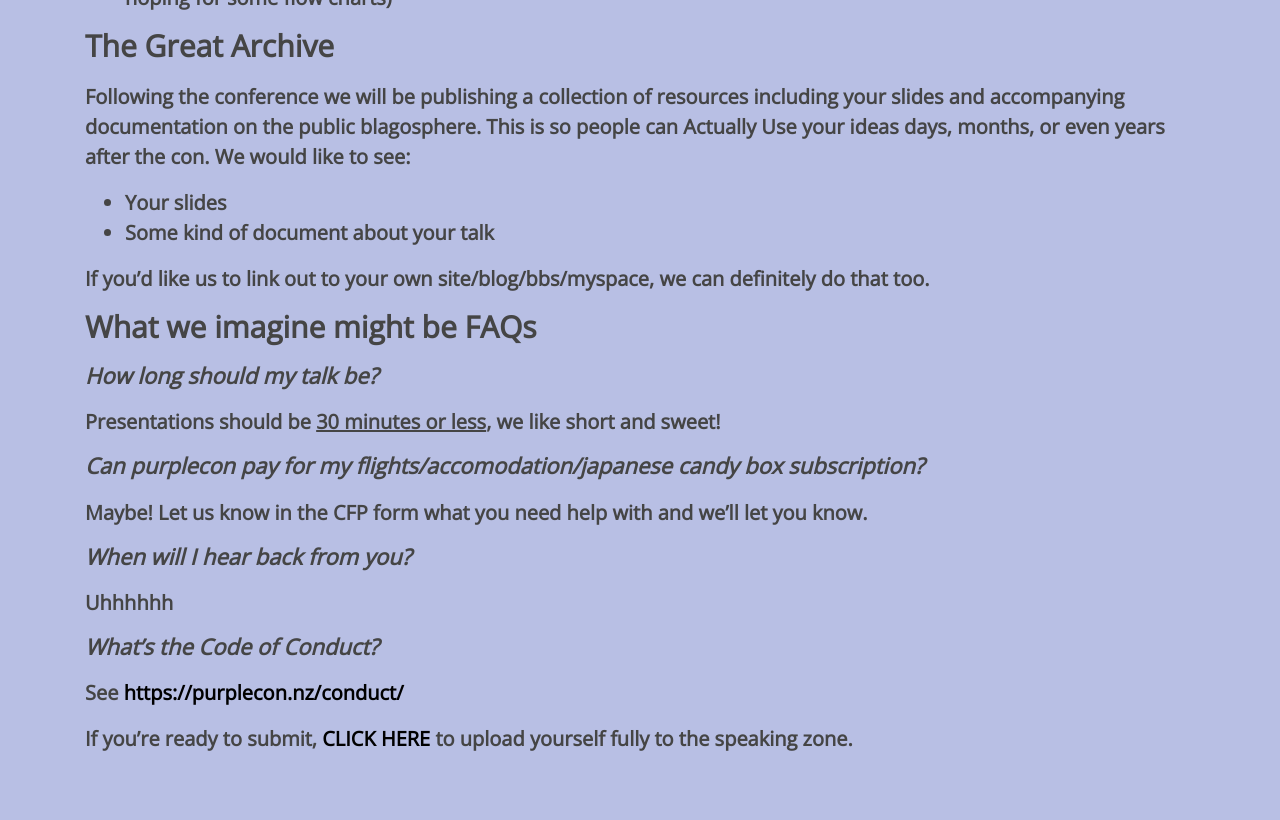
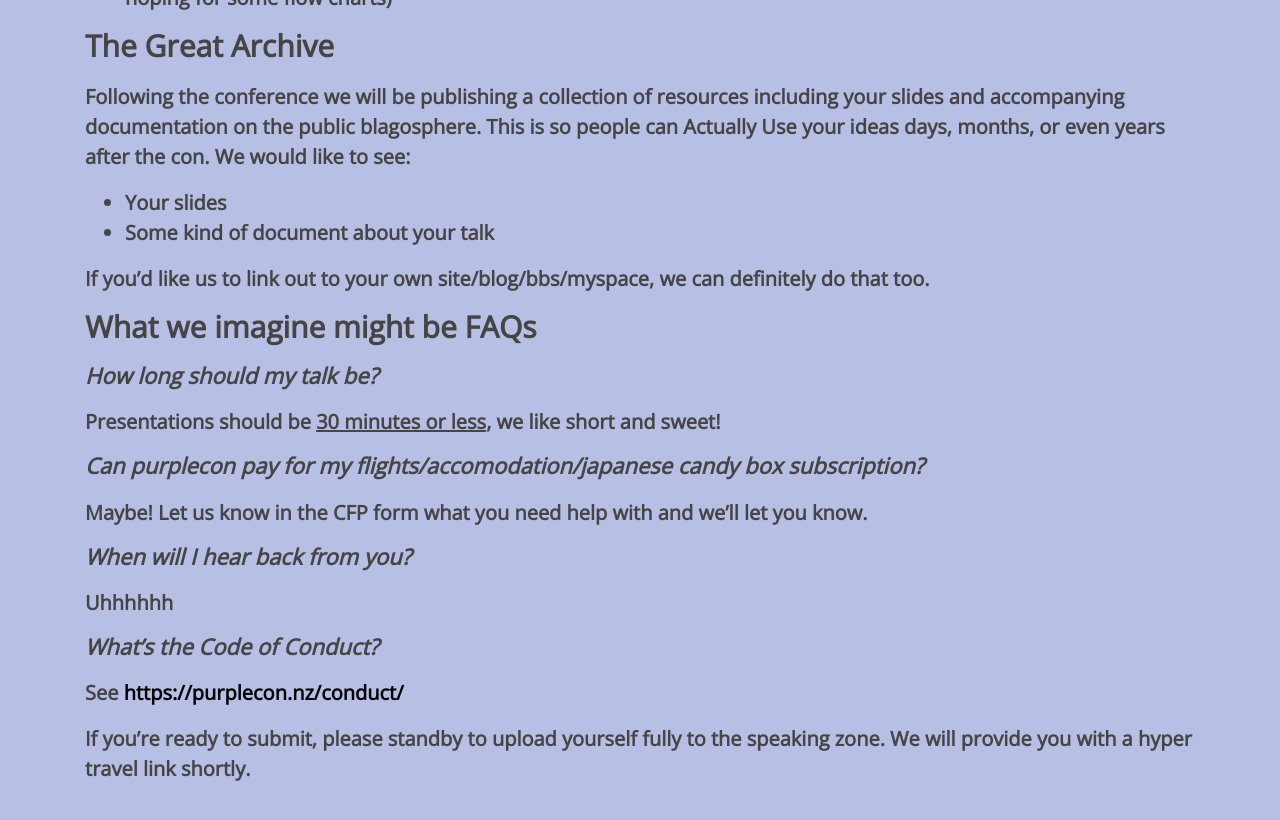
Before and after one commit to purplecon/2018.purplecon.nz, a Jekyll site: the page built from cfp/index.html, in a window 1280 px wide and 900 px high, scrolled down 998 px. Shown: the top 820 px of the window. Built offline with Jekyll 4.4.1, drawn with Linux system fonts in a browser that asks for light colours.

Commit message:
Remove the cfp link for now, until we announce.

```diff
--- a/_config.yml
+++ b/_config.yml
@@ -40,7 +40,7 @@
 is_purplecon_gateway_cloud: "log in, become a presenter, everybody to the data centre"
 tickets_description: "One day you'll be able to buy tickets here. Not today, though."
 who_is_it_for: "Developers, Students, Security People, Nurses, The Illuminati, Elves, Level 8 Wizards. Anyone who wants to learn about defensive computer security."
-cfp_description: "Want to talk at purplecon? Come on down to <a href=\"https://goo.gl/forms/OrqCEm43zyhY8SUW2\">CFP</a> town. Do <em>not</em> actually send us physical papers. We don't know what to do with them.
+cfp_description: "Want to talk at purplecon? Come on down to <a href=\"/cfp\">CFP</a> town. Do <em>not</em> actually send us physical papers. We don't know what to do with them.
     We <em>do</em> want speakers to submit some kind of document with their talk. This way, when someone wants to <em>actually</em> use your limitless interdimensional knowledge, they have something to refer to."
 conduct_description: "Everyone attending is expected to follow our <a href=\"/conduct\">Code of Conduct</a>. This means a lot to us and we're not messing around."
 cfp_link: "https://goo.gl/forms/OrqCEm43zyhY8SUW2"
--- a/cfp/index.html
+++ b/cfp/index.html
@@ -73,8 +73,7 @@
         <a href="/conduct">https://purplecon.nz/conduct/</a>
       </p>
 
-      <p>If you’re ready to submit,
-      <a href="{{ site.cfp_link }}">CLICK HERE</a> to upload yourself fully to the speaking zone.</p>
+      <p>If you’re ready to submit, please standby to upload yourself fully to the speaking zone. We will provide you with a hyper travel link shortly.</p>
 
     </div>
   </section>
```
